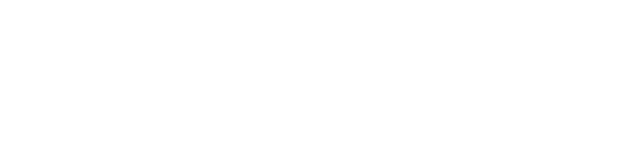
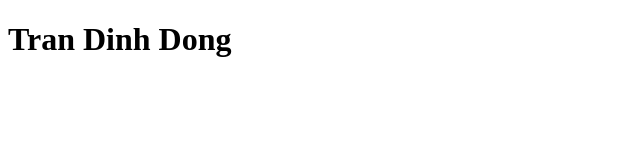
Before and after one commit to DinhDong/Tutorial3, a plain HTML site: page Excercise5/index.html in a window 1280 px wide. Shown: the whole page, without its empty margins (0-640 px from the left). Drawn offline with Linux system fonts and the light colour scheme.

Commit message:
name added

```diff
--- a/Excercise5/index.html
+++ b/Excercise5/index.html
@@ -4,6 +4,6 @@
         <link rel="stylesheet" href="style.css">
     </head>
     <body>
-
+        <h1>Tran Dinh Dong</h1>
     </body>
 </html>
```
